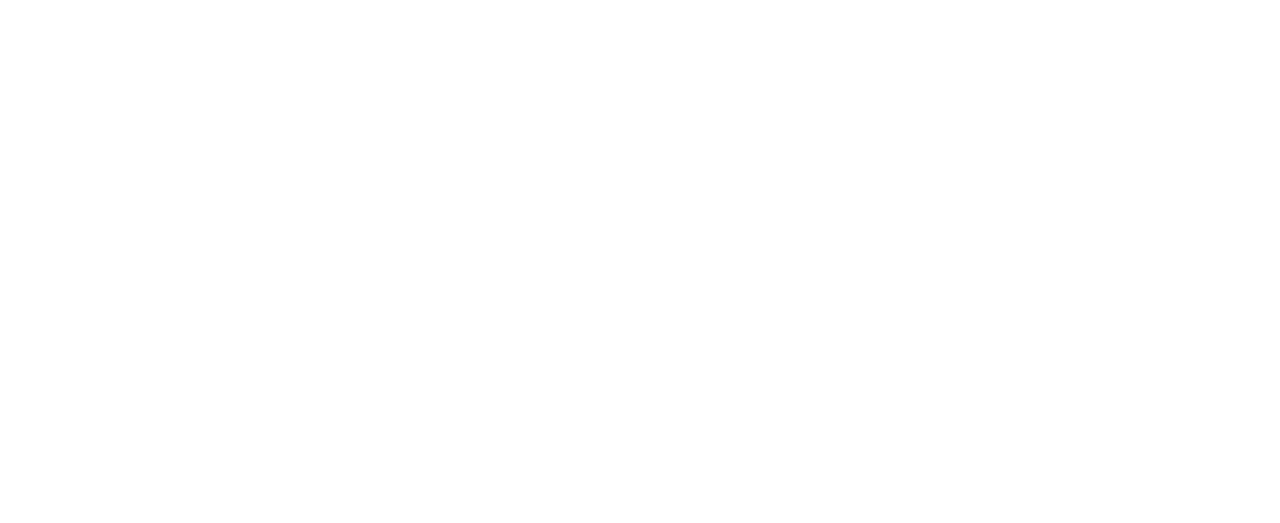
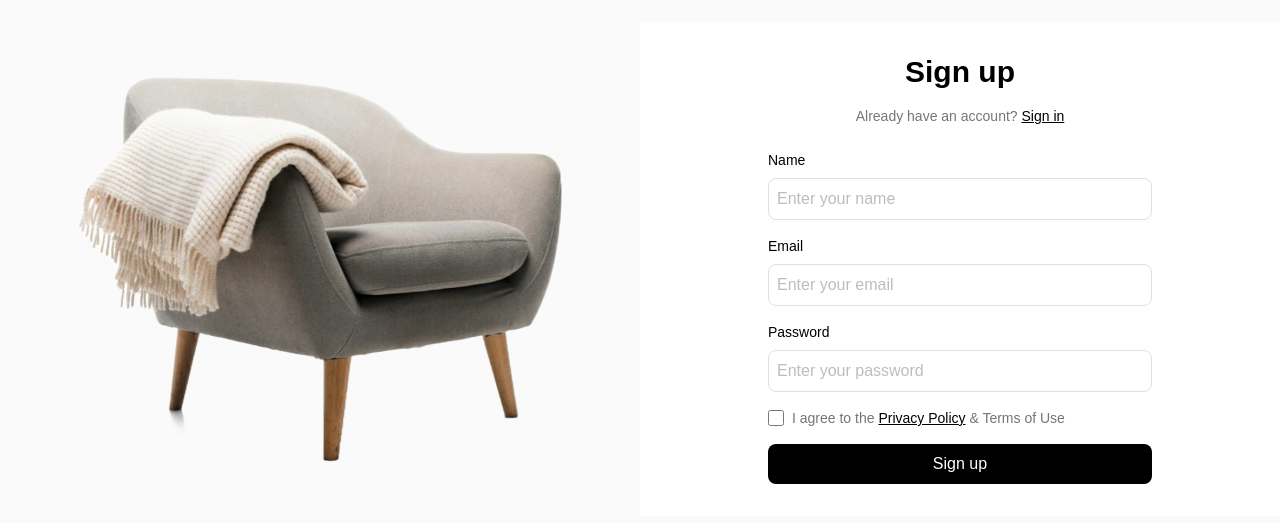
Before and after one commit to khalilbadreddine/Elegant-Ecommerce, a React (Vite) app: page /signup in a window 1280 px wide. Before the commit this address had no page. Shown: the part 131-654 px from the top of the page. Built offline with nearby package versions, Linux system fonts and the light colour scheme.

Commit message:
Add SIgnUp/SignIn
Implement the SignIN/UP componenet page + verification + Protected Profile

```diff
--- a/src/App.jsx
+++ b/src/App.jsx
@@ -5,20 +5,36 @@
 import Shop from "./Components/Pages/Shop";
 import Product from "./Components/Pages/Product";
 import Contact from "./Components/Pages/Contact";
+import SignIn from "./Components/Pages/SignIn";
+import SignUp from "./Components/Pages/SignUp";
+import Profile from "./Components/Pages/Profile"; // Profile page
+import ProtectedRoute from "./Components/Sm-Components/ProtectedRoute";
 
 function App() {
   return (
     <Router>
       <Routes>
-        {/* Main layout */}
+        {/* Main layout with nested routes */}
         <Route path="/" element={<MainLayout />}>
-          {/* Default route */}
           <Route index element={<Home />} />
-          {/* Other pages */}
           <Route path="shop" element={<Shop />} />
           <Route path="product" element={<Product />} />
           <Route path="contact" element={<Contact />} />
         </Route>
+
+        {/* Standalone routes */}
+        <Route path="/signin" element={<SignIn />} />
+        <Route path="/signup" element={<SignUp />} />
+
+        {/* Protected routes */}
+        <Route
+          path="/profile"
+          element={
+            <ProtectedRoute>
+              <Profile />
+            </ProtectedRoute>
+          }
+        />
       </Routes>
     </Router>
   );
--- /dev/null
+++ b/src/Components/Pages/Profile.jsx
@@ -0,0 +1,5 @@
+const Profile = () => {
+  return <div>Profile</div>;
+};
+
+export default Profile;
--- /dev/null
+++ b/src/Components/Pages/SignIn.jsx
@@ -0,0 +1,74 @@
+// src/Pages/SignIn.jsx
+import couchImage from "/assets/couch2.png"; // Import the image
+
+const SignIn = () => {
+  return (
+    <div className="flex flex-col md:flex-row h-screen items-center justify-center bg-gray-50">
+      {/* Left Section: Image */}
+      <div className="hidden md:block w-1/2 h-full">
+        <img
+          src={couchImage}
+          alt="Couch"
+          className="object-cover h-full w-full"
+        />
+      </div>
+
+      {/* Right Section: Form */}
+      <div className="w-full md:w-1/2 flex flex-col items-center px-6 py-8 bg-white">
+        <h1 className="text-3xl font-bold mb-4">Sign In</h1>
+        <p className="text-sm text-gray-600 mb-6">
+          Don’t have an account?{" "}
+          <a href="/signup" className="text-black underline">
+            Sign up
+          </a>
+        </p>
+        <form className="w-full max-w-sm">
+          <div className="mb-4">
+            <label className="block text-sm font-medium mb-2" htmlFor="email">
+              Email
+            </label>
+            <input
+              type="email"
+              id="email"
+              className="w-full p-2 border border-gray-300 rounded-lg"
+              placeholder="Enter your email"
+            />
+          </div>
+          <div className="mb-4">
+            <label
+              className="block text-sm font-medium mb-2"
+              htmlFor="password"
+            >
+              Password
+            </label>
+            <input
+              type="password"
+              id="password"
+              className="w-full p-2 border border-gray-300 rounded-lg"
+              placeholder="Enter your password"
+            />
+          </div>
+          <div className="mb-4 flex items-center justify-between">
+            <div className="flex items-center">
+              <input type="checkbox" id="remember" className="w-4 h-4 mr-2" />
+              <label htmlFor="remember" className="text-sm text-gray-600">
+                Remember me
+              </label>
+            </div>
+            <a href="#" className="text-sm text-black underline">
+              Forgot password?
+            </a>
+          </div>
+          <button
+            type="submit"
+            className="w-full bg-black text-white py-2 rounded-lg"
+          >
+            Sign In
+          </button>
+        </form>
+      </div>
+    </div>
+  );
+};
+
+export default SignIn;
--- /dev/null
+++ b/src/Components/Pages/SignUp.jsx
@@ -0,0 +1,84 @@
+// src/Pages/SignUp.jsx
+import couchImage from "/assets/couch2.png"; // Import the image
+
+const SignUp = () => {
+  return (
+    <div className="flex flex-col md:flex-row h-screen items-center justify-center bg-gray-50">
+      {/* Left Section: Image */}
+      <div className="hidden md:block w-1/2 h-full">
+        <img
+          src={couchImage}
+          alt="Couch"
+          className="object-cover h-full w-full"
+        />
+      </div>
+
+      {/* Right Section: Form */}
+      <div className="w-full md:w-1/2 flex flex-col items-center px-6 py-8 bg-white">
+        <h1 className="text-3xl font-bold mb-4">Sign up</h1>
+        <p className="text-sm text-gray-600 mb-6">
+          Already have an account?{" "}
+          <a href="/signin" className="text-black underline">
+            Sign in
+          </a>
+        </p>
+        <form className="w-full max-w-sm">
+          <div className="mb-4">
+            <label className="block text-sm font-medium mb-2" htmlFor="name">
+              Name
+            </label>
+            <input
+              type="text"
+              id="name"
+              className="w-full p-2 border border-gray-300 rounded-lg"
+              placeholder="Enter your name"
+            />
+          </div>
+          <div className="mb-4">
+            <label className="block text-sm font-medium mb-2" htmlFor="email">
+              Email
+            </label>
+            <input
+              type="email"
+              id="email"
+              className="w-full p-2 border border-gray-300 rounded-lg"
+              placeholder="Enter your email"
+            />
+          </div>
+          <div className="mb-4">
+            <label
+              className="block text-sm font-medium mb-2"
+              htmlFor="password"
+            >
+              Password
+            </label>
+            <input
+              type="password"
+              id="password"
+              className="w-full p-2 border border-gray-300 rounded-lg"
+              placeholder="Enter your password"
+            />
+          </div>
+          <div className="mb-4 flex items-center">
+            <input type="checkbox" id="terms" className="w-4 h-4 mr-2" />
+            <label htmlFor="terms" className="text-sm text-gray-600">
+              I agree to the{" "}
+              <a href="#" className="text-black underline">
+                Privacy Policy
+              </a>{" "}
+              & Terms of Use
+            </label>
+          </div>
+          <button
+            type="submit"
+            className="w-full bg-black text-white py-2 rounded-lg"
+          >
+            Sign up
+          </button>
+        </form>
+      </div>
+    </div>
+  );
+};
+
+export default SignUp;
--- a/src/Components/Sm-Components/Header.jsx
+++ b/src/Components/Sm-Components/Header.jsx
@@ -1,10 +1,13 @@
 import { useState } from "react";
-import { NavLink } from "react-router-dom"; // Import NavLink
+import { NavLink, useNavigate } from "react-router-dom";
+// Import NavLink
 import { Cart, Hamburger, Search, Profile } from "./Icons";
 import Sidebar from "./Sidebar";
+import { isAuthenticated } from "../utils/auth";
 
 const Header = () => {
   const [isSidebarOpen, setIsSidebarOpen] = useState(false);
+  const navigate = useNavigate();
 
   const openSidebar = () => setIsSidebarOpen(true);
   const closeSidebar = () => setIsSidebarOpen(false);
@@ -40,7 +43,16 @@
         <div className="hidden md:block w-5 h-5 rounded-full">
           <Search />
         </div>
-        <div className="hidden md:block w-5 h-5 rounded-full">
+        <div
+          className="hidden md:block w-5 h-5 rounded-full cursor-pointer"
+          onClick={() => {
+            if (!isAuthenticated()) {
+              navigate("/signin"); // Redirect to Sign In
+            } else {
+              navigate("/profile"); // Redirect to Profile/Dashboard
+            }
+          }}
+        >
           <Profile />
         </div>
         <div className="relative">
--- /dev/null
+++ b/src/Components/Sm-Components/ProtectedRoute.jsx
@@ -0,0 +1,18 @@
+// src/Components/ProtectedRoute.jsx
+import { Navigate } from "react-router-dom";
+import { isAuthenticated } from "../utils/auth";
+import PropTypes from "prop-types";
+
+const ProtectedRoute = ({ children }) => {
+  if (!isAuthenticated()) {
+    return <Navigate to="/signin" replace />;
+  }
+  return children;
+};
+
+// Prop validation
+ProtectedRoute.propTypes = {
+  children: PropTypes.node.isRequired, // Ensures `children` is a valid React node and required
+};
+
+export default ProtectedRoute;
--- a/src/Components/Sm-Components/Sidebar.jsx
+++ b/src/Components/Sm-Components/Sidebar.jsx
@@ -1,5 +1,5 @@
 import PropTypes from "prop-types";
-import { NavLink } from "react-router-dom"; // Import NavLink
+import { NavLink, useNavigate } from "react-router-dom"; // Import NavLink
 import {
   Cart,
   Close,
@@ -10,8 +10,11 @@
   Facebook,
   YouTube,
 } from "./Icons";
+import { isAuthenticated } from "../utils/auth";
 
 const Sidebar = ({ isOpen, onClose }) => {
+  const navigate = useNavigate();
+
   return (
     <div
       className={`fixed top-0 left-0 h-full w-[60%] bg-white shadow-lg z-50 flex flex-col ${
@@ -78,7 +81,16 @@
         </div>
 
         {/* Sign In Button */}
-        <button className="w-full bg-black text-white py-2 rounded-lg">
+        <button
+          onClick={() => {
+            if (!isAuthenticated()) {
+              navigate("/signin"); // Redirect to Sign In page
+            } else {
+              alert("You are already logged in!"); // Optional feedback
+            }
+          }}
+          className="w-full bg-black text-white py-2 rounded-lg"
+        >
           Sign In
         </button>
 
--- /dev/null
+++ b/src/Components/utils/auth.js
@@ -0,0 +1,4 @@
+// src/utils/auth.js
+export const isAuthenticated = () => {
+    return !!localStorage.getItem("token"); // Returns true if token exists, false otherwise
+  };
```
